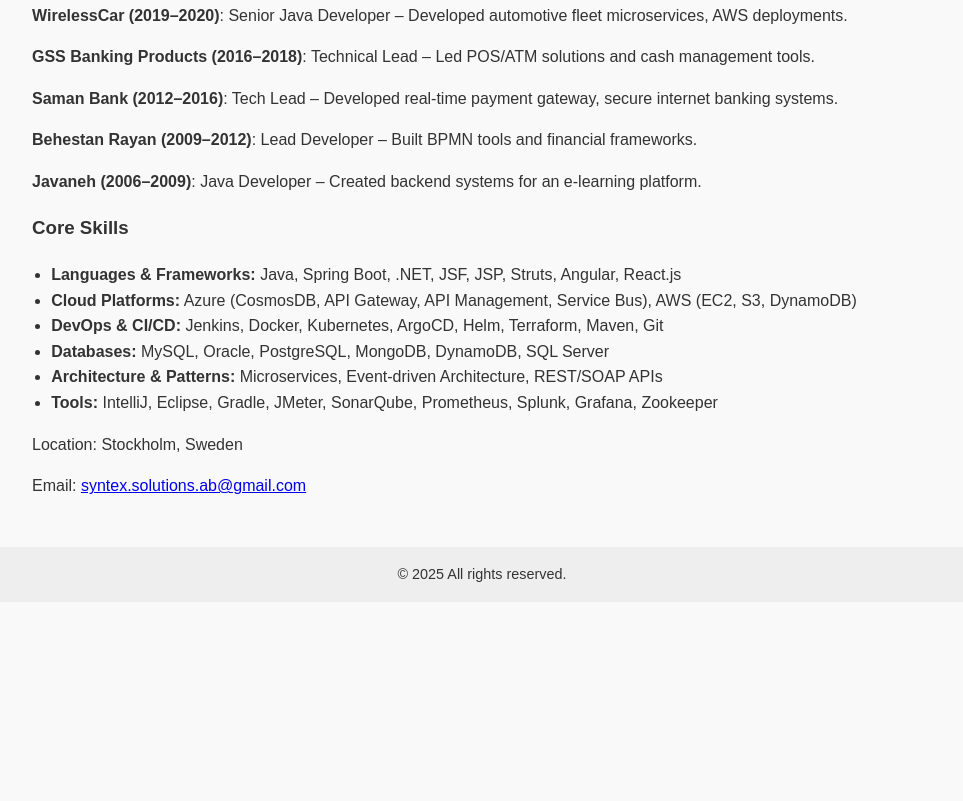
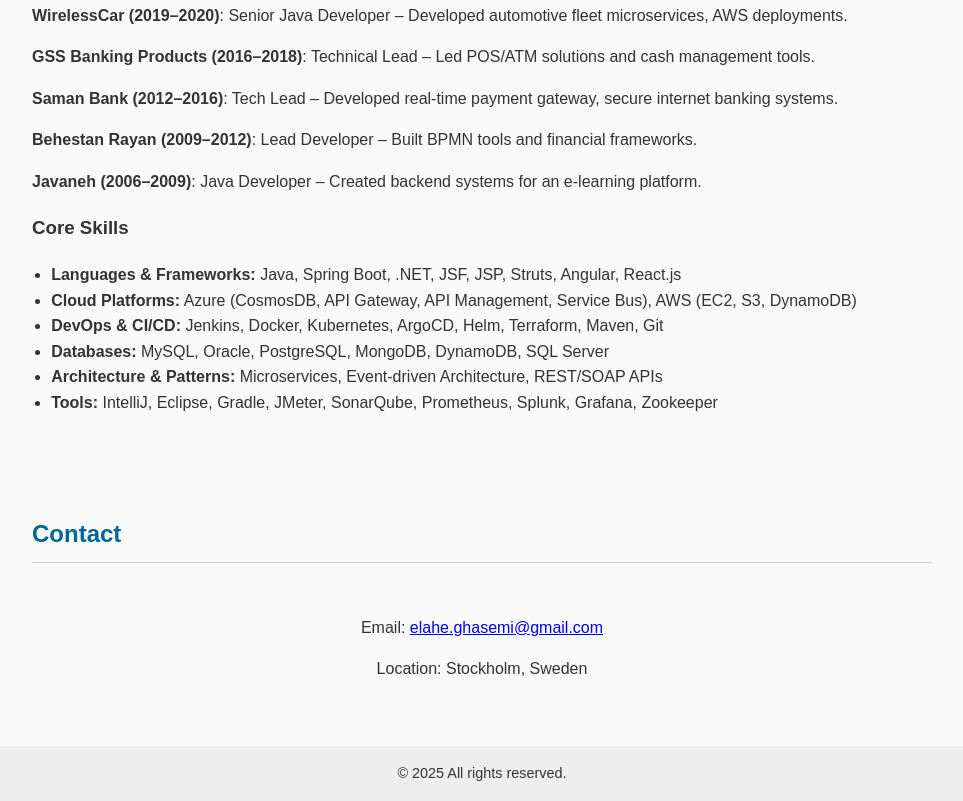
Before and after one commit to syntex-solutions/syntex-solutions, a plain HTML site: page index.html in a window 1280 px wide. Shown: the part 1062-1863 px from the top of the page, without its empty margins (158-1121 px from the left). Before the commit the page ends 1664 px from the top, so only its background shows below. Drawn offline with Linux system fonts and the light colour scheme.

Commit message:
Update index.html
- Fix Contact section

```diff
--- a/index.html
+++ b/index.html
@@ -126,10 +126,14 @@
   <li><strong>Architecture & Patterns:</strong> Microservices, Event-driven Architecture, REST/SOAP APIs</li>
   <li><strong>Tools:</strong> IntelliJ, Eclipse, Gradle, JMeter, SonarQube, Prometheus, Splunk, Grafana, Zookeeper</li>
 </ul>
+  </section>
+  <section id="contact">
+    <h2>Contact</h2>
+    <div class="contact">
+      <p>Email: <a href="mailto:syntex.solutions.ab@gmail.com">elahe.ghasemi@gmail.com</a></p>
       <p>Location: Stockholm, Sweden</p>
-      <p>Email: <a href="mailto:syntex.solutions.ab@gmail.com">syntex.solutions.ab@gmail.com</a></p>
+    </div>
   </section>
-
   <footer>
     &copy; 2025 All rights reserved.
   </footer>
```
